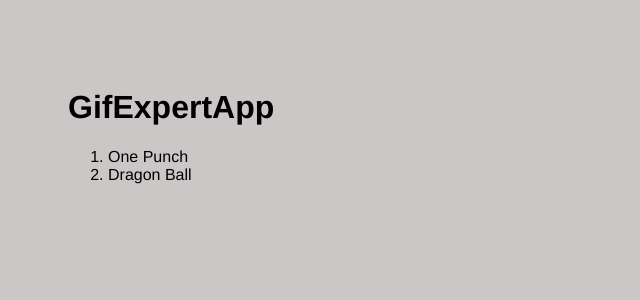
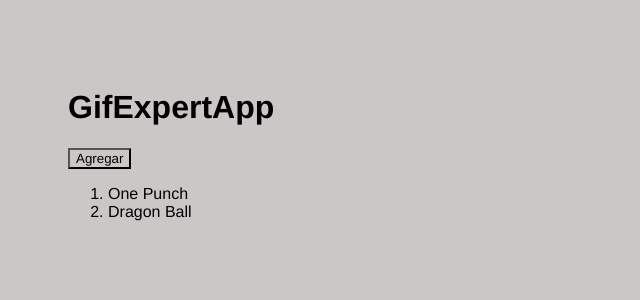
Before and after one commit to carlosmarin88/04-gif-expert-app, a React (Vite) app: page / in a window 1280 px wide. Shown: the top 300 px of the page, without its empty margins (0-640 px from the left). Built offline with nearby package versions, Linux system fonts and the light colour scheme.

Commit message:
add event onClick

```diff
--- a/src/GifExpertApp.jsx
+++ b/src/GifExpertApp.jsx
@@ -4,7 +4,14 @@ export const GifExpertApp = () => {
 
     const [categories, setcategories] = useState([ 'One Punch', 'Dragon Ball']);
 
-    console.log(categories);
+    const onAddCategory = (event) => {
+        // Valorant
+        console.log('Valorant')
+        //setcategories([...categories, 'Valorant']);
+        setcategories(cat => [...cat, 'Valorant']); // insert al final
+        //setcategories(cat => ['Valorant', ...cat]); // insert al principio
+
+    }
 
     return (
         <>
@@ -12,6 +19,7 @@ export const GifExpertApp = () => {
             <h1>GifExpertApp</h1>
             {/* input */}
             {/* Listado de Gif */}
+            <button onClick={onAddCategory}>Agregar</button>
             <ol>
                 {categories.map( cat => <li key={cat}>{cat}</li>)}
             </ol>
```
